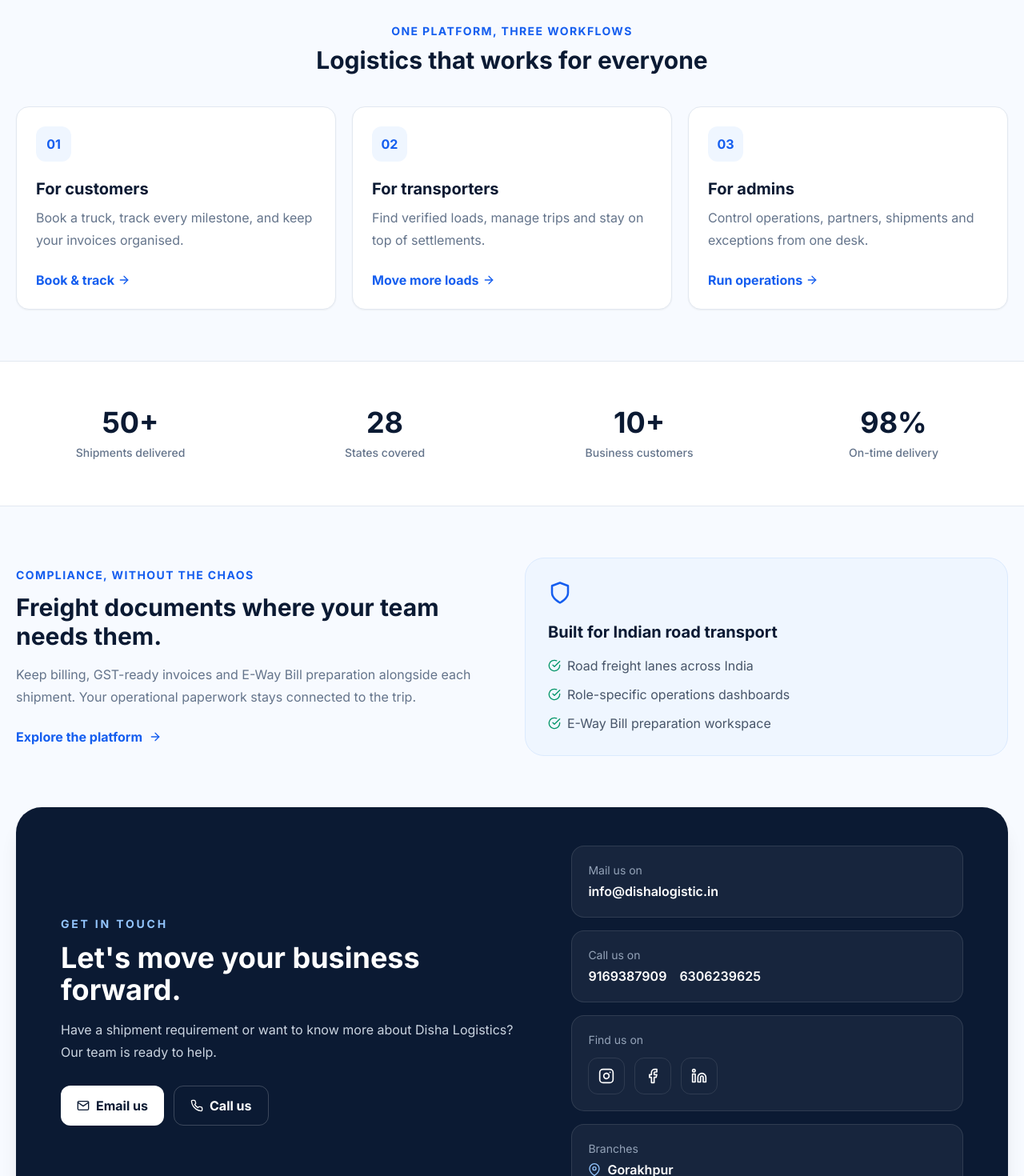
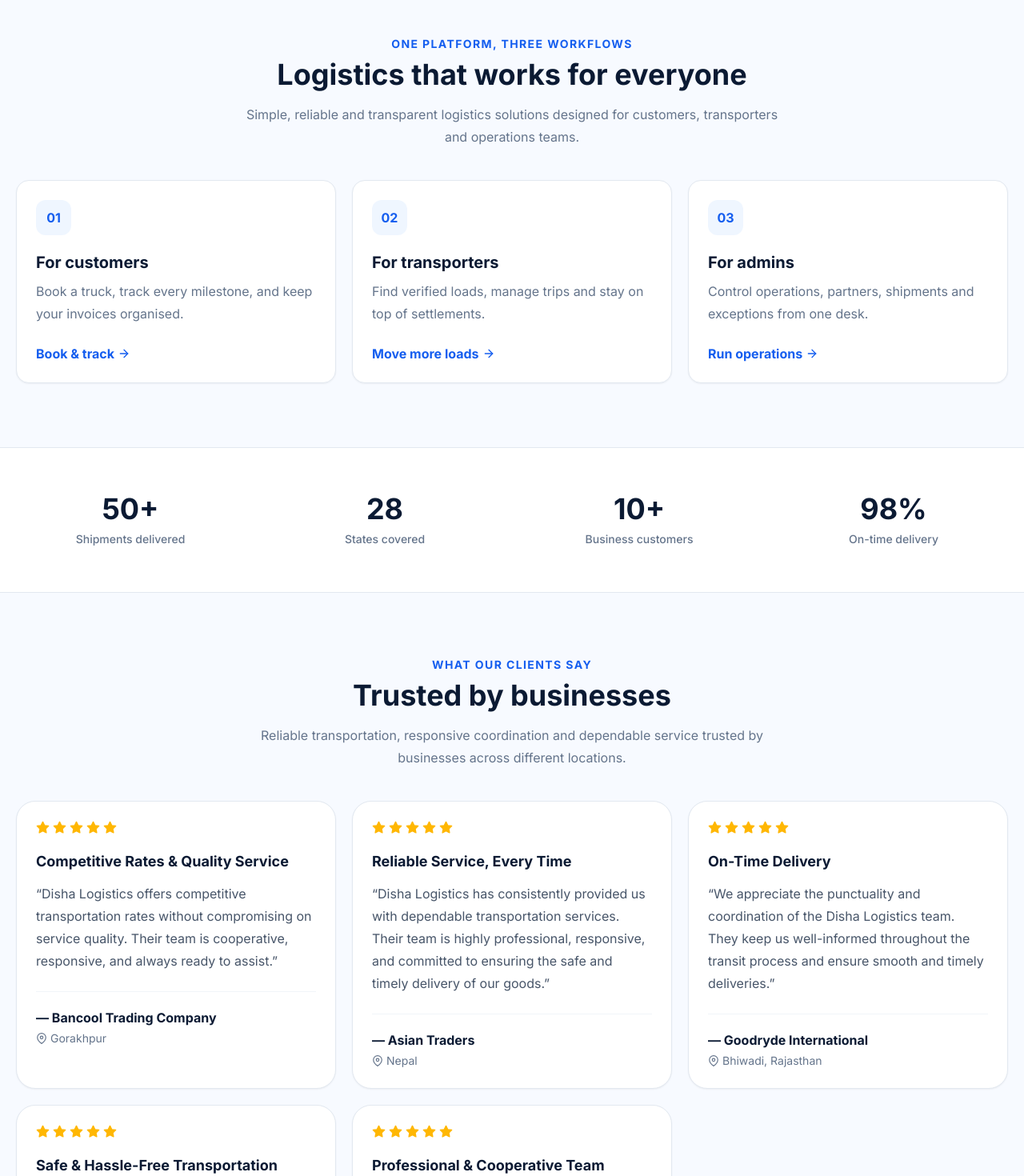
Before and after one commit to dishalogistics/disha-logistics, a React (Vite) app in the folder frontend/: page / in a window 1280 px wide. Shown: the part 900-2370 px from the top of the page at 80% size. Built offline with nearby package versions, Linux system fonts and the light colour scheme; no server answers.

Commit message:
enhance landing page hero, testimonials and contact

```diff
--- a/frontend/src/pages/Landing/Home.tsx
+++ b/frontend/src/pages/Landing/Home.tsx
@@ -4,12 +4,48 @@ import {
   FiCheckCircle,
   FiMapPin,
   FiShield,
-  FiInstagram,
-  FiFacebook,
-  FiLinkedin,
   FiMail,
   FiPhone,
+  FiStar,
 } from "react-icons/fi";
+import {
+  FaInstagram,
+  FaFacebook,
+  FaLinkedin,
+} from "react-icons/fa";
+
+const testimonials = [
+  {
+    title: "Competitive Rates & Quality Service",
+    text: "Disha Logistics offers competitive transportation rates without compromising on service quality. Their team is cooperative, responsive, and always ready to assist.",
+    company: "Bancool Trading Company",
+    location: "Gorakhpur",
+  },
+  {
+    title: "Reliable Service, Every Time",
+    text: "Disha Logistics has consistently provided us with dependable transportation services. Their team is highly professional, responsive, and committed to ensuring the safe and timely delivery of our goods.",
+    company: "Asian Traders",
+    location: "Nepal",
+  },
+  {
+    title: "On-Time Delivery",
+    text: "We appreciate the punctuality and coordination of the Disha Logistics team. They keep us well-informed throughout the transit process and ensure smooth and timely deliveries.",
+    company: "Goodryde International",
+    location: "Bhiwadi, Rajasthan",
+  },
+  {
+    title: "Safe & Hassle-Free Transportation",
+    text: "Our consignments are handled with utmost care and delivered safely. Disha Logistics has become a trusted transportation partner for our regular business needs.",
+    company: "Safal Motor Centre",
+    location: "Nepal",
+  },
+  {
+    title: "Professional & Cooperative Team",
+    text: "Highly professional service with excellent coordination. Whenever we require a vehicle, the Disha Logistics team responds promptly and manages transportation efficiently.",
+    company: "Astral Limited",
+    location: "Ahmedabad",
+  },
+];
 
 export default function Home() {
   return (
@@ -71,19 +107,30 @@ export default function Home() {
           className="absolute inset-0 h-full w-full object-cover"
         />
 
-        {/* Optional dark overlay for readability */}
+        {/* Subtle overlay */}
         <div className="absolute inset-0 bg-black/10" />
       </section>
+
+
       {/* How It Works Section */}
-      <section id="how-it-works" className="mx-auto max-w-7xl px-5 py-16">
+
+      <section
+        id="how-it-works"
+        className="mx-auto max-w-7xl px-5 py-16 lg:py-20"
+      >
         <div className="text-center">
           <p className="text-sm font-bold tracking-widest text-[#155eef]">
             ONE PLATFORM, THREE WORKFLOWS
           </p>
 
-          <h2 className="mt-2 text-3xl font-extrabold">
+          <h2 className="mt-2 text-3xl font-extrabold text-[#0b1a33] sm:text-4xl">
             Logistics that works for everyone
           </h2>
+
+          <p className="mx-auto mt-4 max-w-2xl leading-7 text-slate-500">
+            Simple, reliable and transparent logistics solutions designed for
+            customers, transporters and operations teams.
+          </p>
         </div>
 
         <div className="mt-10 grid gap-5 md:grid-cols-3">
@@ -106,21 +153,26 @@ export default function Home() {
           ].map(([title, text, cta], index) => (
             <article
               key={title}
-              className="rounded-2xl border border-slate-200 bg-white p-6 shadow-sm"
+              className="group rounded-2xl border border-slate-200 bg-white p-6 shadow-sm transition duration-300 hover:-translate-y-1 hover:shadow-lg"
             >
-              <div className="grid h-11 w-11 place-items-center rounded-xl bg-blue-50 font-extrabold text-[#155eef]">
+              <div className="grid h-11 w-11 place-items-center rounded-xl bg-blue-50 font-extrabold text-[#155eef] transition group-hover:bg-[#155eef] group-hover:text-white">
                 0{index + 1}
               </div>
 
-              <h3 className="mt-5 text-xl font-bold">{title}</h3>
+              <h3 className="mt-5 text-xl font-bold text-[#0b1a33]">
+                {title}
+              </h3>
 
-              <p className="mt-2 leading-7 text-slate-500">{text}</p>
+              <p className="mt-2 leading-7 text-slate-500">
+                {text}
+              </p>
 
               <Link
                 to="/register"
                 className="mt-6 inline-flex items-center gap-1 font-bold text-[#155eef]"
               >
-                {cta} <FiArrowRight />
+                {cta}
+                <FiArrowRight />
               </Link>
             </article>
           ))}
@@ -137,22 +189,96 @@ export default function Home() {
             ["98%", "On-time delivery"],
           ].map(([value, label]) => (
             <div key={label}>
-              <p className="text-4xl font-extrabold text-[#0b1a33]">{value}</p>
+              <p className="text-4xl font-extrabold text-[#0b1a33]">
+                {value}
+              </p>
 
-              <p className="mt-2 text-sm font-medium text-slate-500">{label}</p>
+              <p className="mt-2 text-sm font-medium text-slate-500">
+                {label}
+              </p>
             </div>
           ))}
         </div>
       </section>
 
-      {/* Compliance Section */}
+
+      {/* TESTIMONIALS */}
+      <section className="bg-[#f7faff] px-5 py-16 lg:py-20">
+        <div className="mx-auto max-w-7xl">
+
+          {/* Heading */}
+          <div className="text-center">
+            <p className="text-sm font-bold tracking-widest text-[#155eef]">
+              WHAT OUR CLIENTS SAY
+            </p>
+
+            <h2 className="mt-2 text-3xl font-extrabold text-[#0b1a33] sm:text-4xl">
+              Trusted by businesses
+            </h2>
+
+            <p className="mx-auto mt-4 max-w-2xl leading-7 text-slate-500">
+              Reliable transportation, responsive coordination and dependable
+              service trusted by businesses across different locations.
+            </p>
+          </div>
+
+
+          {/* Testimonials */}
+          <div className="mt-10 flex snap-x snap-mandatory gap-5 overflow-x-auto pb-6 [scrollbar-width:none] [&::-webkit-scrollbar]:hidden lg:grid lg:grid-cols-3 lg:overflow-visible">
+
+            {testimonials.map((testimonial) => (
+              <article
+                key={testimonial.company}
+                className="min-w-[88%] snap-start rounded-3xl border border-slate-200 bg-white p-6 shadow-sm transition duration-300 hover:-translate-y-1 hover:shadow-lg sm:min-w-[70%] lg:min-w-0"
+              >
+                {/* Stars */}
+                <div className="flex gap-1 text-[#ffb703]">
+                  {[1, 2, 3, 4, 5].map((star) => (
+                    <FiStar
+                      key={star}
+                      size={17}
+                      className="fill-current"
+                    />
+                  ))}
+                </div>
+
+                {/* Title */}
+                <h3 className="mt-5 text-lg font-bold text-[#0b1a33]">
+                  {testimonial.title}
+                </h3>
+
+                {/* Review */}
+                <p className="mt-3 leading-7 text-slate-600">
+                  &ldquo;{testimonial.text}&rdquo;
+                </p>
+
+                {/* Company */}
+                <div className="mt-6 border-t border-slate-100 pt-5">
+                  <p className="font-bold text-[#0b1a33]">
+                    — {testimonial.company}
+                  </p>
+
+                  <div className="mt-1 flex items-center gap-1 text-sm text-slate-500">
+                    <FiMapPin size={14} />
+                    {testimonial.location}
+                  </div>
+                </div>
+              </article>
+            ))}
+
+          </div>
+        </div>
+      </section>
+
+
+      {/*COMPLIANCE*/}
       <section className="mx-auto grid max-w-7xl gap-8 px-5 py-16 lg:grid-cols-2 lg:items-center">
         <div>
           <p className="text-sm font-bold tracking-widest text-[#155eef]">
             COMPLIANCE, WITHOUT THE CHAOS
           </p>
 
-          <h2 className="mt-3 text-3xl font-extrabold">
+          <h2 className="mt-3 text-3xl font-extrabold text-[#0b1a33] sm:text-4xl">
             Freight documents where your team needs them.
           </h2>
 
@@ -166,14 +292,15 @@ export default function Home() {
             to="/register"
             className="mt-6 inline-flex items-center gap-2 font-bold text-[#155eef]"
           >
-            Explore the platform <FiArrowRight />
+            Explore the platform
+            <FiArrowRight />
           </Link>
         </div>
 
         <div className="rounded-3xl border border-blue-100 bg-blue-50 p-7">
           <FiShield size={30} className="text-[#155eef]" />
 
-          <h3 className="mt-5 text-xl font-bold">
+          <h3 className="mt-5 text-xl font-bold text-[#0b1a33]">
             Built for Indian road transport
           </h3>
 
@@ -202,6 +329,7 @@ export default function Home() {
      */}
       <section className="mx-auto max-w-7xl px-5 pb-16">
         <div className="overflow-hidden rounded-[2rem] bg-[#0b1a33] px-6 py-12 text-white shadow-xl sm:px-10 lg:px-14">
+
           <div className="grid gap-10 lg:grid-cols-[1.1fr_.9fr] lg:items-center">
             {/* Left Content */}
             <div>
@@ -218,8 +346,8 @@ export default function Home() {
                 Logistics? Our team is ready to help.
               </p>
 
-              {/* CTA Buttons */}
               <div className="mt-7 flex flex-wrap gap-3">
+
                 <a
                   href="mailto:info@dishalogistic.in"
                   className="inline-flex items-center gap-2 rounded-xl bg-white px-5 py-3 font-bold text-[#0b1a33] transition hover:bg-blue-50"
@@ -235,14 +363,19 @@ export default function Home() {
                   <FiPhone />
                   Call us
                 </a>
+
               </div>
             </div>
 
-            {/* Right Contact Details */}
+
+            {/* Right */}
             <div className="grid gap-4 sm:grid-cols-2 lg:grid-cols-1">
+
               {/* Email */}
               <div className="rounded-2xl border border-white/10 bg-white/5 p-5">
-                <p className="text-sm text-slate-400">Mail us on</p>
+                <p className="text-sm text-slate-400">
+                  Mail us on
+                </p>
 
                 <a
                   href="mailto:info@dishalogistic.in"
@@ -252,11 +385,15 @@ export default function Home() {
                 </a>
               </div>
 
+
               {/* Phone */}
               <div className="rounded-2xl border border-white/10 bg-white/5 p-5">
-                <p className="text-sm text-slate-400">Call us on</p>
+                <p className="text-sm text-slate-400">
+                  Call us on
+                </p>
 
                 <div className="mt-1 flex flex-wrap gap-x-4 gap-y-1 font-semibold">
+
                   <a
                     href="tel:9169387909"
                     className="transition hover:text-blue-300"
@@ -270,15 +407,19 @@ export default function Home() {
                   >
                     6306239625
                   </a>
+
                 </div>
               </div>
 
-              {/* Social Media */}
+
+              {/* Social */}
               <div className="rounded-2xl border border-white/10 bg-white/5 p-5">
-                <p className="text-sm text-slate-400">Find us on</p>
+                <p className="text-sm text-slate-400">
+                  Find us on
+                </p>
 
                 <div className="mt-3 flex gap-3">
-                  {/* Instagram */}
+
                   <a
                     href="https://www.instagram.com/dishalogistics?igsh=MXBtenZ1ODZnOGk4ZQ=="
                     target="_blank"
@@ -286,10 +427,9 @@ export default function Home() {
                     aria-label="Instagram"
                     className="rounded-xl border border-white/10 p-3 transition hover:bg-white/10"
                   >
-                    <FiInstagram size={20} />
+                    <FaInstagram size={20} />
                   </a>
 
-                  {/* Facebook */}
                   <a
                     href="https://www.facebook.com/profile.php?id=61592903228244&utm_source=chatgpt.com"
                     target="_blank"
@@ -297,10 +437,9 @@ export default function Home() {
                     aria-label="Facebook"
                     className="rounded-xl border border-white/10 p-3 transition hover:bg-white/10"
                   >
-                    <FiFacebook size={20} />
+                    <FaFacebook size={20} />
                   </a>
 
-                  {/* LinkedIn */}
                   <a
                     href="https://linkedin.com/company/disha-logistics"
                     target="_blank"
@@ -308,24 +447,30 @@ export default function Home() {
                     aria-label="LinkedIn"
                     className="rounded-xl border border-white/10 p-3 transition hover:bg-white/10"
                   >
-                    <FiLinkedin size={20} />
+                    <FaLinkedin size={20} />
                   </a>
+
                 </div>
               </div>
 
+
               {/* Branch */}
               <div className="rounded-2xl border border-white/10 bg-white/5 p-5">
-                <p className="text-sm text-slate-400">Branches</p>
+                <p className="text-sm text-slate-400">
+                  Branches
+                </p>
 
                 <p className="mt-1 flex items-center gap-2 font-semibold">
                   <FiMapPin className="text-blue-300" />
                   Gorakhpur
                 </p>
               </div>
+
             </div>
           </div>
         </div>
       </section>
+
     </div>
   );
 }
```
